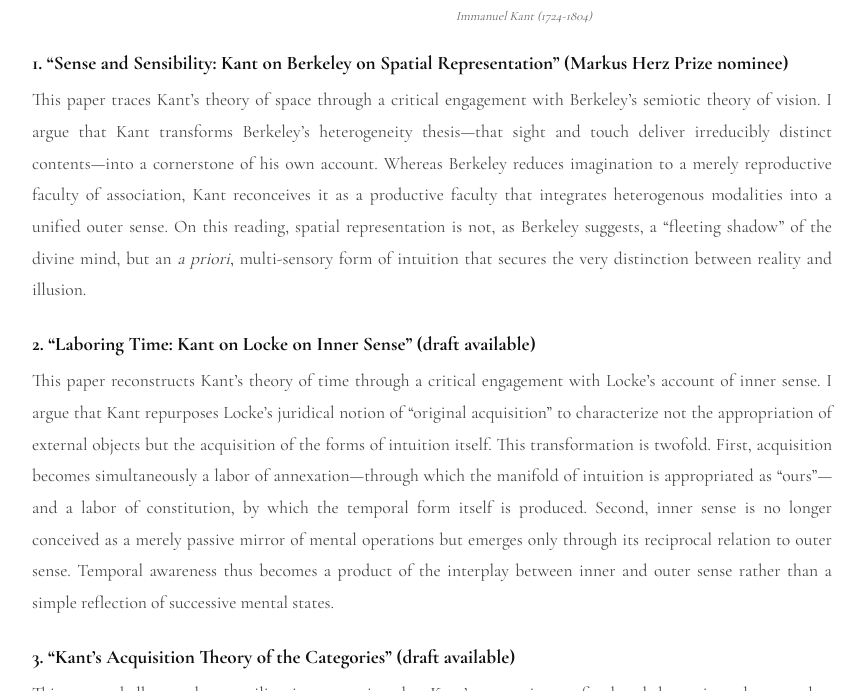
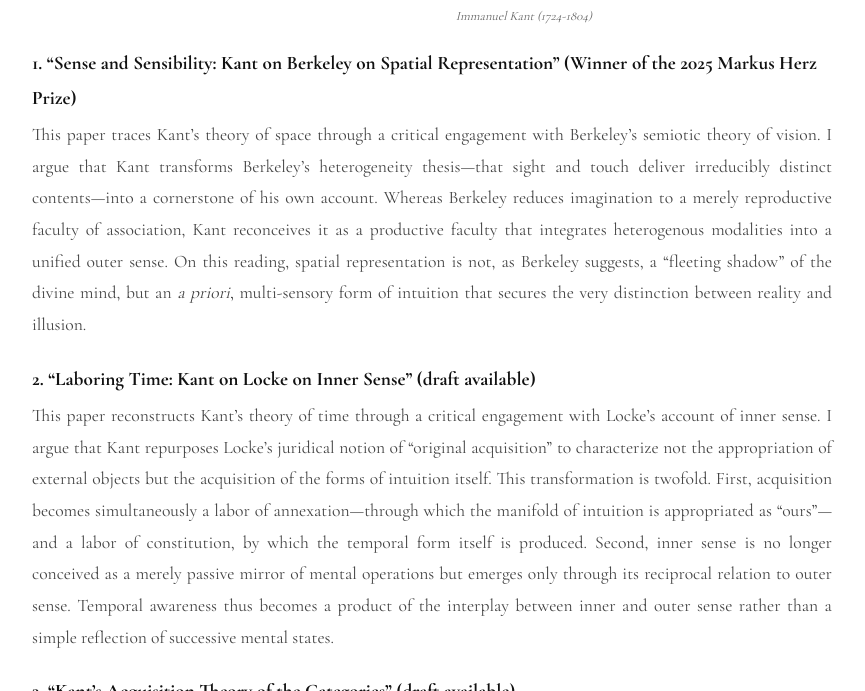
Before and after one commit to aileencluo/aileencluo.github.io, a Jekyll site: the page built from research.md, in a window 1280 px wide and 900 px high, scrolled down 588 px, cut to the strip 209-900 px from the top of the window. Shown: the whole strip, without its empty margins (208-1073 px from the left). Built offline with Jekyll 4.4.1, drawn with Linux system fonts in a browser that asks for light colours.

Commit message:
Update research.md

```diff
--- a/research.md
+++ b/research.md
@@ -16,7 +16,7 @@ title: Research
 <p class="img-credit">Immanuel Kant (1724-1804)</p>
 
 
-<div class="subhead">1. “Sense and Sensibility: Kant on Berkeley on Spatial Representation” (Markus Herz Prize nominee)</div>
+<div class="subhead">1. “Sense and Sensibility: Kant on Berkeley on Spatial Representation” (Winner of the 2025 Markus Herz Prize)</div>
 <p class="subdesc">This paper traces Kant’s theory of space through a critical engagement with Berkeley’s semiotic theory of vision. I argue that Kant transforms Berkeley’s heterogeneity thesis—that sight and touch deliver irreducibly distinct contents—into a cornerstone of his own account. Whereas Berkeley reduces imagination to a merely reproductive faculty of association, Kant reconceives it as a productive faculty that integrates heterogenous modalities into a unified outer sense. On this reading, spatial representation is not, as Berkeley suggests, a “fleeting shadow” of the divine mind, but an <em>a priori</em>, multi-sensory form of intuition that secures the very distinction between reality and illusion.</p>
 
 <div class="subhead">2. “Laboring Time: Kant on Locke on Inner Sense” (draft available)</div>
```
